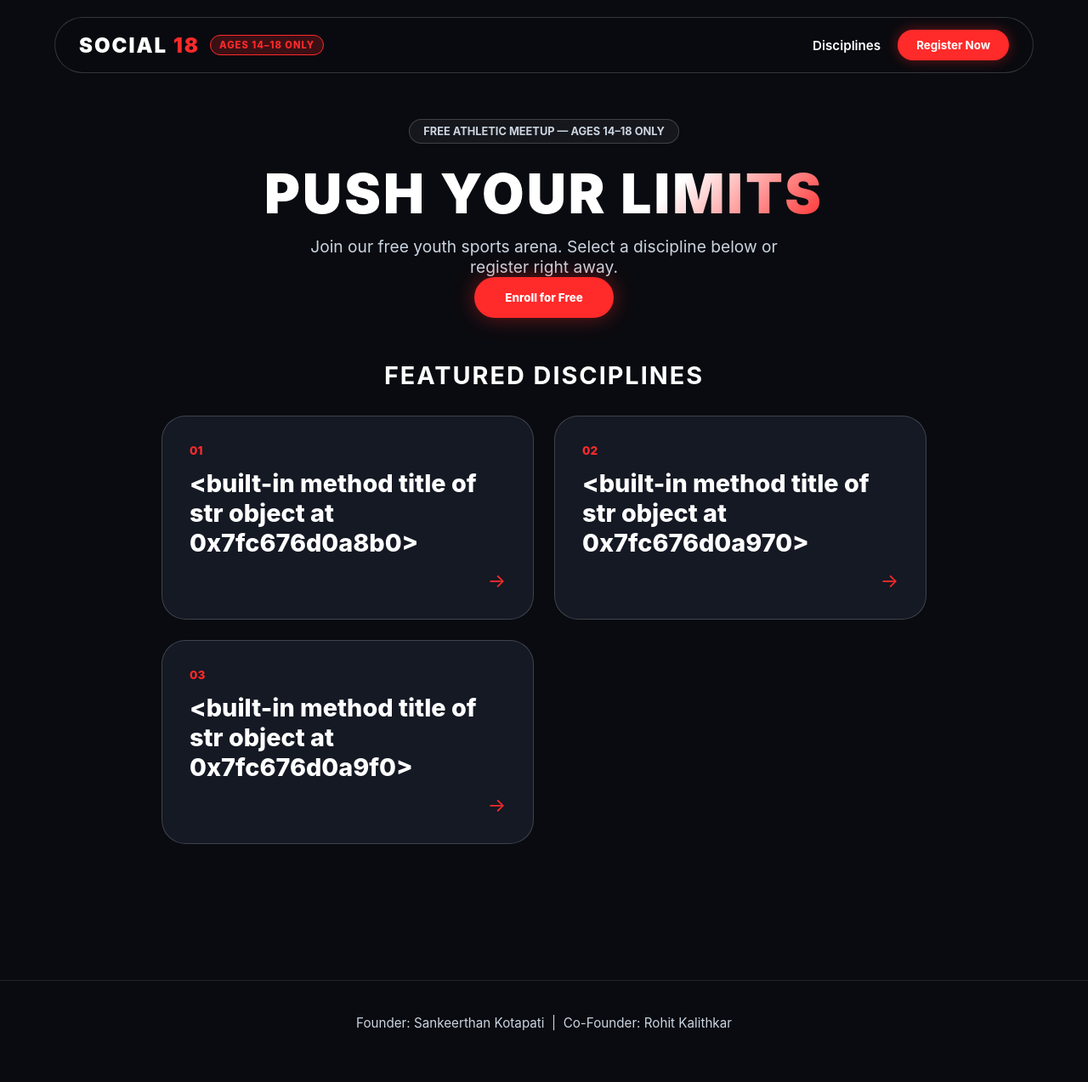
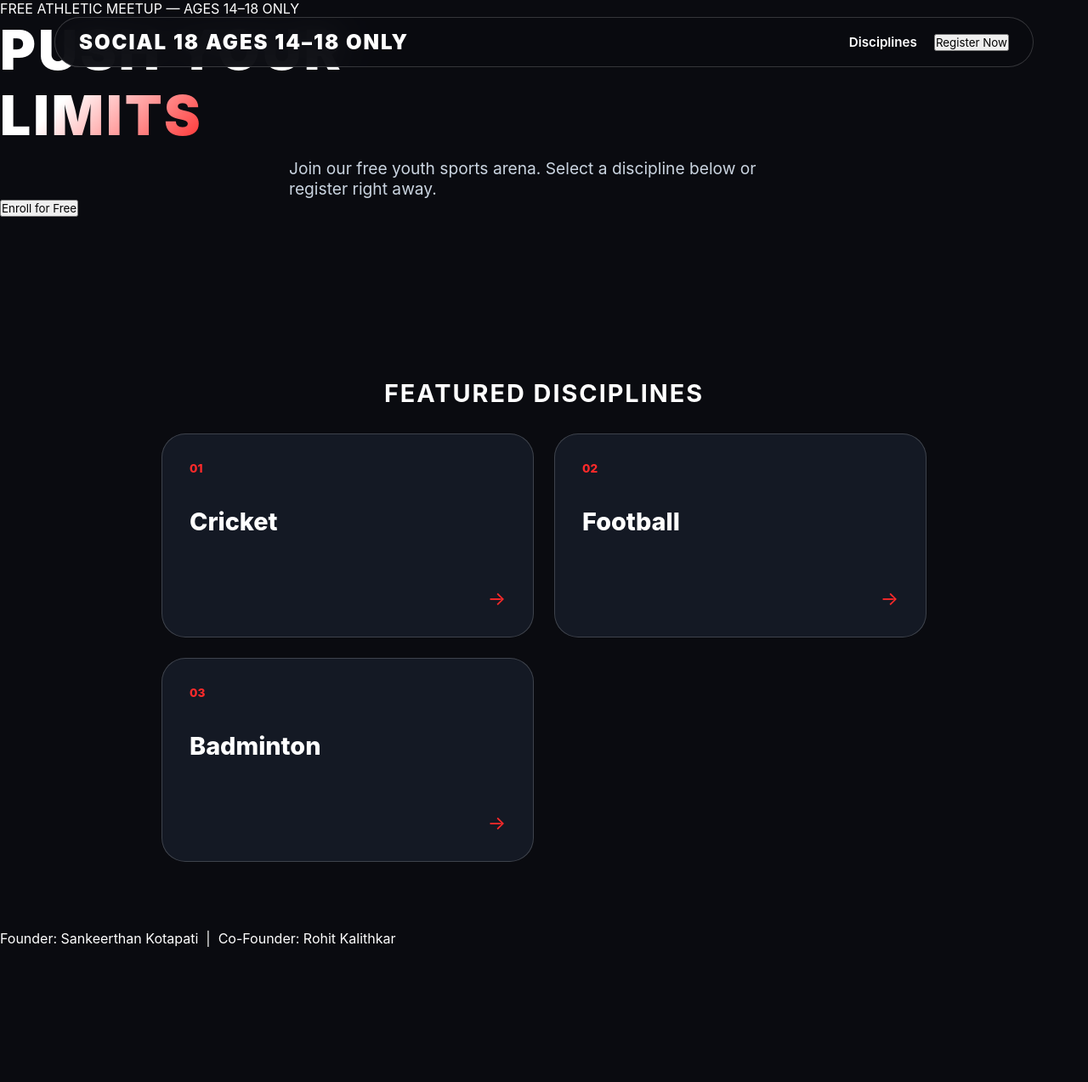
Before and after one commit to rohithkalithkar8978-coder/social-18, a Flask app: page / in a window 1280 px wide. Shown: the whole page at 85% size. After the commit the page ends 1114 px from the top, so only its background shows below. Run offline with Flask 3, Linux system fonts and the light colour scheme; some libraries are stand-ins or nearby versions.

Commit message:
Replace index.html with clean title pipe syntax

```diff
--- a/templates/index.html
+++ b/templates/index.html
@@ -4,47 +4,38 @@
     <meta charset="UTF-8">
     <meta name="viewport" content="width=device-width, initial-scale=1.0">
     <title>SOCIAL 18 — Free Event Registration</title>
-    <link rel="stylesheet" href="/static/style.css">
-    <script src="https://cdnjs.cloudflare.com/ajax/libs/gsap/3.12.2/gsap.min.js"></script>
+    <link rel="stylesheet" href="{{ url_for('static', filename='style.css') }}">
+    <script src="https://cdnjs.cloudflare.com/ajax/libs/gsap/3.12.2/gsap.min.min.js"></script>
 </head>
 <body>
+    <nav class="navbar">
+        <div class="logo">
+            <span class="logo-main">SOCIAL</span>
+            <span class="logo-badge">18</span>
+            <span class="logo-sub">AGES 14–18 ONLY</span>
+        </div>
+        <div class="nav-links">
+            <a href="#sports">Disciplines</a>
+            <button class="nav-btn" onclick="openModal()">Register Now</button>
+        </div>
+    </nav>
 
-    <header class="navbar">
-        <div class="logo-group">
-            <span class="logo">SOCIAL <span class="highlight-red">18</span></span>
-            <span class="age-badge">AGES 14–18 ONLY</span>
-        </div>
-        <nav class="nav-links">
-            <a href="#sports">Disciplines</a>
-            <button type="button" class="btn-glow" onclick="openModal()">Register Now</button>
-        </nav>
+    <header class="hero-section">
+        <div class="hero-badge">FREE ATHLETIC MEETUP — AGES 14–18 ONLY</div>
+        <h1 class="hero-title">PUSH YOUR<br><span class="gradient-text">LIMITS</span></h1>
+        <p class="hero-subtitle">Join our free youth sports arena. Select a discipline below or register right away.</p>
+        <button class="hero-cta" onclick="openModal()">Enroll for Free</button>
     </header>
 
     <main class="content">
-        {% with messages = get_flashed_messages(with_categories=true) %}
-          {% if messages %}
-            {% for category, message in messages %}
-              <div class="alert-box">{{ message }}</div>
-            {% endfor %}
-          {% endif %}
-        {% endwith %}
-
-        <section class="hero-section">
-            <div class="age-pill">FREE ATHLETIC MEETUP — AGES 14–18 ONLY</div>
-            <h1 class="hero-title">PUSH YOUR <span class="gradient-text">LIMITS</span></h1>
-            <p class="hero-subtitle">Join our free youth sports arena. Select a discipline below or register right away.</p>
-            <button type="button" class="btn-primary-glow hero-btn" onclick="openModal()">Enroll for Free</button>
-        </section>
-
         <section class="sports-section" id="sports">
             <h2 class="section-heading">FEATURED DISCIPLINES</h2>
-
             <div class="apple-grid">
                 {% for key, sport in sports.items() %}
                     <a href="/sport/{{ key }}" class="apple-card">
                         <span class="card-number">0{{ loop.index }}</span>
-                        <h3 class="card-title">{{ sport.title }}</h3>
-                        <p class="card-tagline">{{ sport.tagline }}</p>
+                        <h3 class="card-title">{{ sport|title }}</h3>
+                        <p class="card-tagline">{{ sport.tagline if sport is mapping else '' }}</p>
                         <div class="card-arrow">→</div>
                     </a>
                 {% endfor %}
@@ -52,36 +43,28 @@
         </section>
     </main>
 
-    <!-- Footer Credits -->
-    <footer style="text-align: center; padding: 40px 20px 60px; color: #cbd5e1; font-size: 0.95rem; border-top: 1px solid rgba(255, 255, 255, 0.1); margin-top: 80px;">
+    <footer class="footer">
         <p>Founder: Sankeerthan Kotapati &nbsp;|&nbsp; Co-Founder: Rohit Kalithkar</p>
     </footer>
 
     <!-- Registration Modal -->
-    <div id="regModal" class="modal-overlay">
+    <div class="modal-overlay" id="regModal">
         <div class="modal-card">
-            <button type="button" class="modal-close" onclick="closeModal()">×</button>
+            <button class="modal-close" onclick="closeModal()">×</button>
             <h2>FREE EVENT REGISTRATION</h2>
-            <p class="modal-sub">Fill in your details to reserve your spot.</p>
-
+            <p>Fill in your details to reserve your spot.</p>
             <form action="/register" method="POST" class="reg-form">
-                <input type="text" name="full_name" placeholder="Full Name" required>
-                <input type="email" name="email" placeholder="Email Address" required>
-                <div class="form-row">
-                    <input type="number" name="age" min="14" max="18" placeholder="Age (14-18)" required>
-                    <input type="tel" name="phone" placeholder="Phone / WhatsApp" required>
-                </div>
+                <input type="text" name="name" placeholder="Full Name *" required>
+                <input type="email" name="email" placeholder="Email Address *" required>
+                <input type="number" name="age" min="14" max="18" placeholder="Age (14-18) *" required>
+                <input type="tel" name="phone" placeholder="Phone / WhatsApp *" required>
                 <select name="sport" required>
-                    <option value="" disabled selected>Select Sport Discipline</option>
-                    <option value="Boxing">Boxing</option>
-                    <option value="Running">Running</option>
-                    <option value="Cycling">Cycling</option>
-                    <option value="Cricket">Cricket</option>
-                    <option value="Powerlifting">Powerlifting</option>
-                    <option value="Badminton">Badminton</option>
-                    <option value="Tennis">Tennis</option>
+                    <option value="" disabled selected>Select Sport Discipline *</option>
+                    {% for key, sport in sports.items() %}
+                        <option value="{{ key }}">{{ sport|title }}</option>
+                    {% endfor %}
                 </select>
-                <button type="submit" class="btn-primary-glow submit-btn">Confirm Free Enrollment</button>
+                <button type="submit" class="submit-btn">Confirm Free Enrollment</button>
             </form>
         </div>
     </div>
@@ -93,7 +76,6 @@
         function closeModal() {
             document.getElementById('regModal').classList.remove('active');
         }
-
         document.addEventListener("DOMContentLoaded", () => {
             gsap.from(".hero-section *", { y: 20, opacity: 0, duration: 0.5, stagger: 0.06, ease: "power2.out", clearProps: "all" });
             gsap.from(".apple-card", { y: 30, opacity: 0, duration: 0.5, stagger: 0.05, ease: "power2.out", clearProps: "all" });
```
